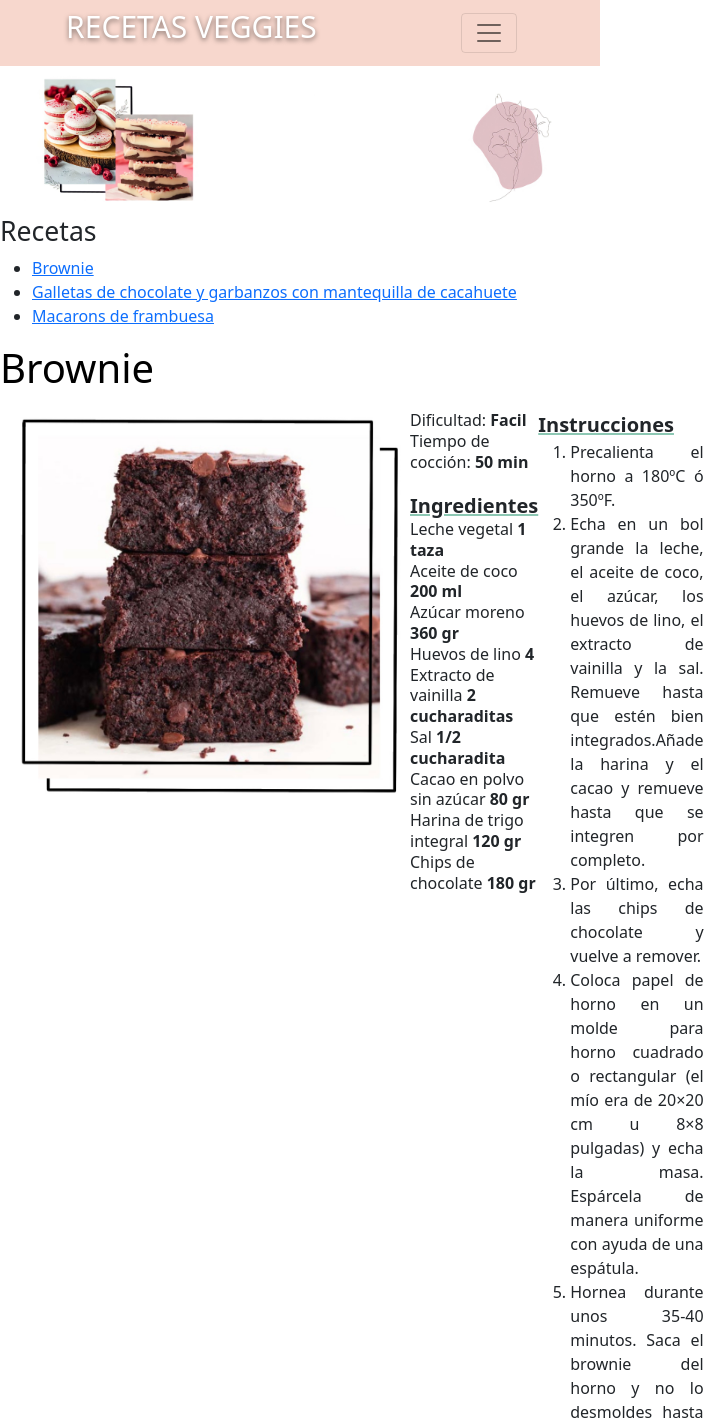
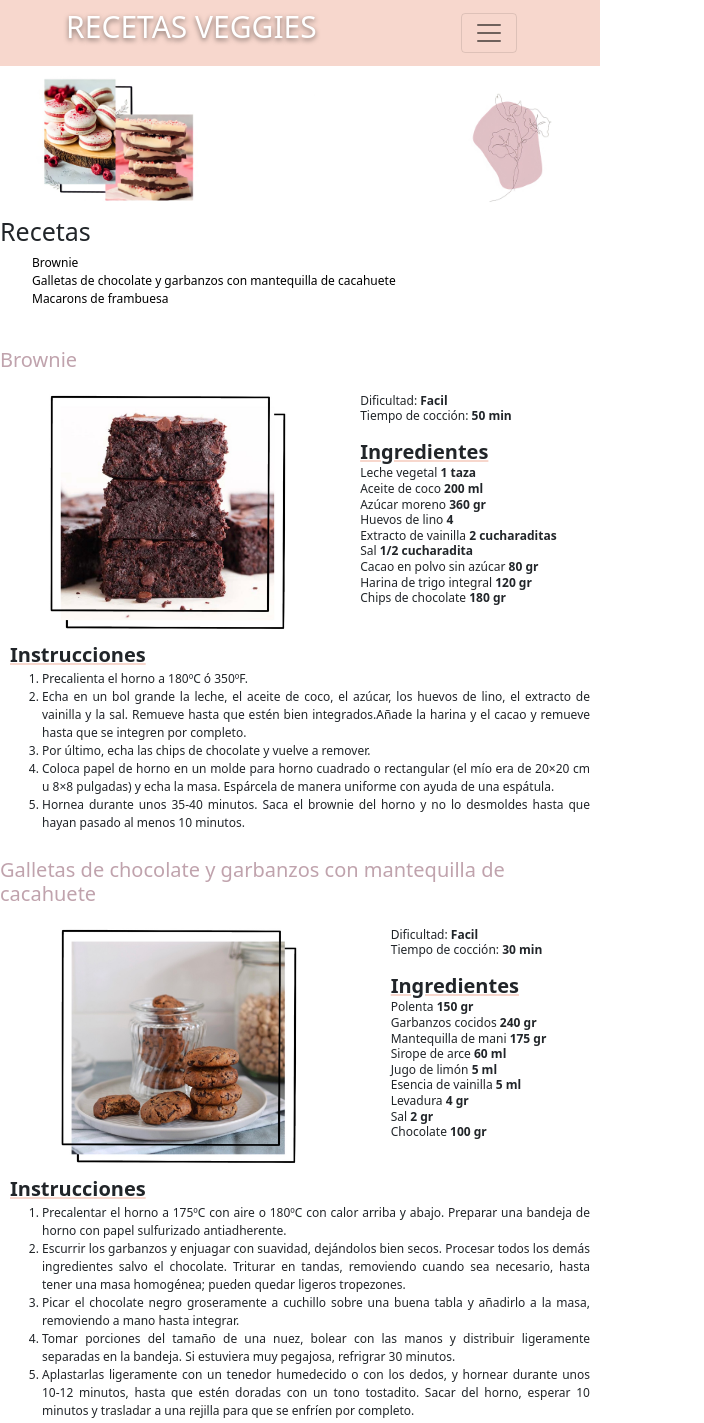
Before and after one commit to smsjem/recetasveggies, a website: page recetas_dulces.html in a window 600 px wide. Shown: the top 1423 px of the page, 704 px wide, since content can reach past the window. Drawn offline with Linux system fonts and the light colour scheme.

Commit message:
agregando estilos

```diff
--- a/recetas_dulces.html
+++ b/recetas_dulces.html
@@ -46,15 +46,15 @@
   <main>
     <div><img src="Imagenes/fondodulce.jpg" alt="" class="fondoDulce"></div>
     <h2>Recetas</h2>
-    <ul>
-      <li><a href="#receta1">Brownie</a></li>
-      <li><a href="#receta2">Galletas de chocolate y garbanzos con mantequilla de cacahuete</a></li>
-      <li><a href="#receta3">Macarons de frambuesa</a></li>
+    <ul class="sinLineas">
+      <li><a href="#receta1" class="sinLineas">Brownie</a></li>
+      <li><a href="#receta2" class="sinLineas">Galletas de chocolate y garbanzos con mantequilla de cacahuete</a></li>
+      <li><a href="#receta3" class="sinLineas">Macarons de frambuesa</a></li>
     </ul>
-
+    <br>
     <a name="receta1"><h2 class="titulo">Brownie</h2></a>
     <div class="padding recetasFlex">
-        <img src="Imagenes/dulce1.jpg" alt="Brownie" width="400" height="400">
+        <img src="Imagenes/dulce1.jpg" alt="Brownie" class="imagenRecetas">
         <div>
           <p class="lineas">
             Dificultad: <span class="letraNegrita"> Facil </span> <br>
@@ -87,21 +87,21 @@
 
     <a name="receta2"><h2 class="titulo">Galletas de chocolate y garbanzos con mantequilla de cacahuete</h2></a>
         <div class="padding recetasFlex">
-            <img src="Imagenes/dulce2.jpg" alt="Galletas de chocolate y garbanzos con mantequilla de cacahuete" width="400" height="400">
+            <img src="Imagenes/dulce2.jpg" alt="Galletas de chocolate y garbanzos con mantequilla de cacahuete" class="imagenRecetas">
             <div>
               <p class="lineas">
                 Dificultad: <span class="letraNegrita"> Facil </span> <br>
                 Tiempo de cocción: <span class="letraNegrita"> 30 min </span><br> <br>
                 <span class="subtitulo"> Ingredientes </span> <br>
                 Polenta <span class="letraNegrita"> 150 gr </span> <br>
-                Garbanzos cocidos en conserva o caseros, escurridos <span class="letraNegrita"> 240 gr</span> <br>
-                Mantequilla de cacahuete natural a temperatura ambiente<span class="letraNegrita"> 175 gr</span> <br>
-                Sirope de ágave o arce o dátil<span class="letraNegrita"> 60 ml</span> <br>
-                Zumo de limón o naranja<span class="letraNegrita"> 5 ml</span> <br>
-                Esencia de vainilla (opcional)<span class="letraNegrita"> 5 ml</span> <br>
-                Levadura química (1 cucharadita)<span class="letraNegrita"> 4 gr</span> <br>
-                Sal (1 buena pizca)<span class="letraNegrita"> 2 gr</span> <br>
-                Chocolate negro de calidad, picado a cuchillo<span class="letraNegrita"> 100 gr</span> <br>
+                Garbanzos cocidos<span class="letraNegrita"> 240 gr</span> <br>
+                Mantequilla de mani<span class="letraNegrita"> 175 gr</span> <br>
+                Sirope de arce<span class="letraNegrita"> 60 ml</span> <br>
+                Jugo de limón<span class="letraNegrita"> 5 ml</span> <br>
+                Esencia de vainilla<span class="letraNegrita"> 5 ml</span> <br>
+                Levadura<span class="letraNegrita"> 4 gr</span> <br>
+                Sal<span class="letraNegrita"> 2 gr</span> <br>
+                Chocolate<span class="letraNegrita"> 100 gr</span> <br>
                 <br>
               </p>
             </div>
@@ -119,7 +119,7 @@
 
       <a name="receta3"><h2 class="titulo">Macarons de frambuesa</h2></a>
         <div class="padding recetasFlex">
-            <img src="Imagenes/dulce3.jpg" alt="Macarons de frambuesa" width="400" height="400">
+            <img src="Imagenes/dulce3.jpg" alt="Macarons de frambuesa" class="imagenRecetas">
             <div>
               <p class="lineas">
                 Dificultad: <span class="letraNegrita"> Alta </span> <br>
@@ -159,7 +159,7 @@
 
       <a name="recetaX"><h2 class="titulo">XXXXXXXX</h2></a>
         <div class="padding recetasFlex">
-            <img src="Imagenes/dulce2.jpg" alt="Galletas de chocolate y garbanzos con mantequilla de cacahuete" width="400" height="400">
+            <img src="xxxxxxxxxx" alt="XXXXXXXX" class="imagenRecetas">
             <div>
               <p class="lineas">
                 Dificultad: <span class="letraNegrita"> XXXXXXXX </span> <br>
@@ -191,7 +191,7 @@
 
       <a name="recetaX"><h2 class="titulo">XXXXXXXX</h2></a>
         <div class="padding recetasFlex">
-            <img src="Imagenes/dulce2.jpg" alt="Galletas de chocolate y garbanzos con mantequilla de cacahuete" width="400" height="400">
+            <img src="xxxxxxxxxx" alt="XXXXXXXX" class="imagenRecetas">
             <div>
               <p class="lineas">
                 Dificultad: <span class="letraNegrita"> XXXXXXXX </span> <br>
--- a/scss/origen.scss
+++ b/scss/origen.scss
@@ -81,7 +81,7 @@ footer{
 
 .titulo{
     font-size: 40px;
-    color: black;
+    color: rgb(192, 163, 173);
 }
 
 .lineas{
@@ -94,7 +94,7 @@ footer{
 
 .subtitulo{
     text-decoration: underline;
-    text-decoration-color: #8cc7b3;
+    text-decoration-color: #F7D7CD;
     font-weight: bold;
     font-size: 20px;
 }
@@ -111,3 +111,64 @@ footer{
     align-items: stretch;
     padding: 10px;
 }
+.imagenRecetas{
+    width: 400px;
+    height: 400px;
+}
+.sinLineas{
+    text-decoration: none;
+    color: black;
+    list-style: none;
+}
+
+@media(min-width:600px) and (max-width: 1024px){
+    h2{
+        font-size: 25px;
+    }
+    .titulo{
+        font-size: 25px;
+    }
+    .imagenRecetas{
+        width: 320px;
+        height: 320px;
+    }
+    .recetasFlex{
+        display: flex;
+        flex-direction: row;
+        flex-wrap: wrap;
+        justify-content: space-between;
+        align-items: stretch;
+        padding: 20px;
+        font-size: 15px;
+    }
+    .sinLineas{
+        text-decoration: none;
+        color: black;
+        list-style: none;
+        font-size: 15px;
+    }
+}
+@media (min-width: 300px) and (max-width: 600px){
+    .titulo{
+        font-size: 20px;
+    }
+    .imagenRecetas{
+        width: 250px;
+        height: 250px;
+    }
+    .recetasFlex{
+        display: flex;
+        flex-direction: row;
+        flex-wrap: wrap;
+        justify-content: space-around;
+        align-items: center;
+        padding: 10px;
+        font-size: 12px;
+    }
+    .sinLineas{
+        text-decoration: none;
+        color: black;
+        list-style: none;
+        font-size: 12px;
+    }
+}
```
Also changed, not shown: recetas_vegetarianas.html (+8 -7 lines), css/estilos.css.
